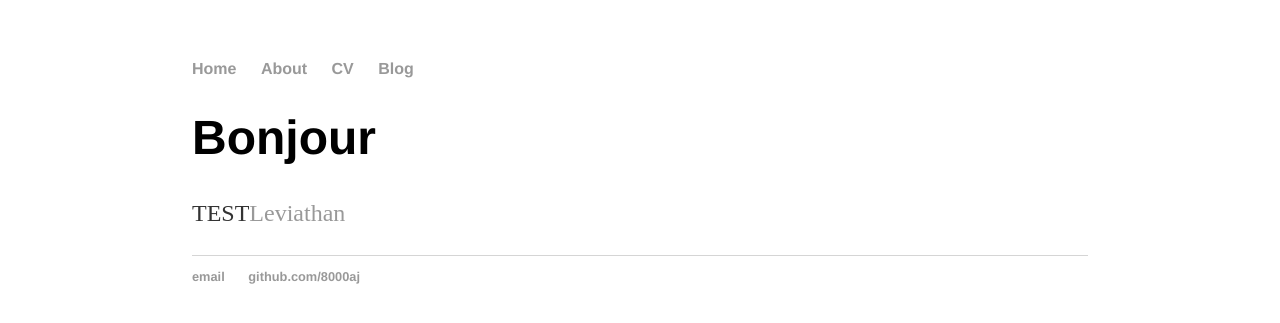
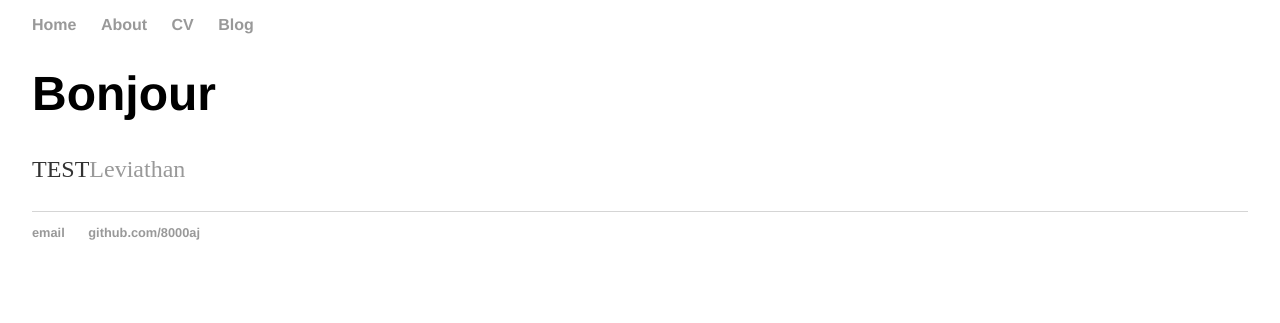
Before and after one commit to 8000aj/Public-Pioneers, a Jekyll site: the page built from index.html, in a window 1280 px wide. Shown: the top 323 px of the page. Built offline with Jekyll 4.4.1, drawn with Linux system fonts in a browser that asks for light colours.

Commit message:
Update main.css

```diff
--- a/css/main.css
+++ b/css/main.css
@@ -1,6 +1,6 @@
 body {
-    margin: 60px auto;
-    width: 70%;
+    margin: 10px auto;
+    width: 95%;
 }
 nav ul, footer ul {
     font-family:'Helvetica', 'Arial', 'Sans-Serif';
```
